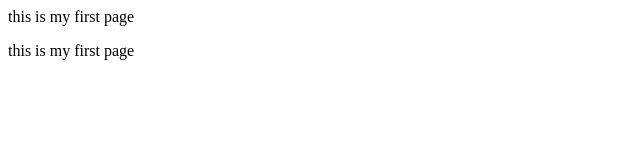
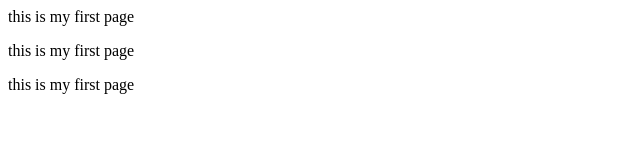
Before and after one commit to PranavPatil1909/sample, a plain HTML site: page index.html in a window 1280 px wide. Shown: the whole page, without its empty margins (0-640 px from the left). Drawn offline with Linux system fonts and the light colour scheme.

Commit message:
3rd line added

```diff
--- a/index.html
+++ b/index.html
@@ -1,2 +1,3 @@
 <p>this is my first page</p>
 <p>this is my first page</p>
+<p>this is my first page</p>
```
